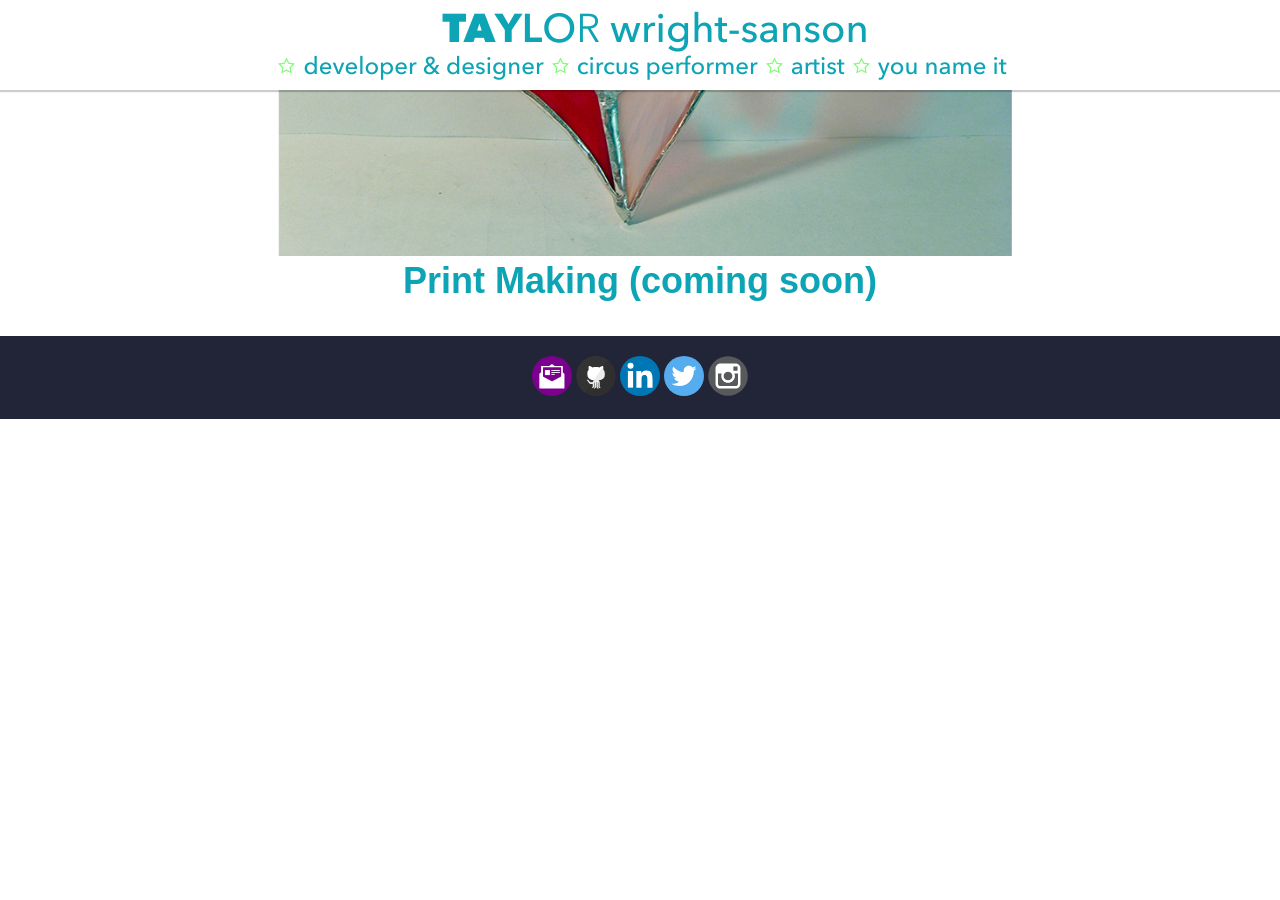
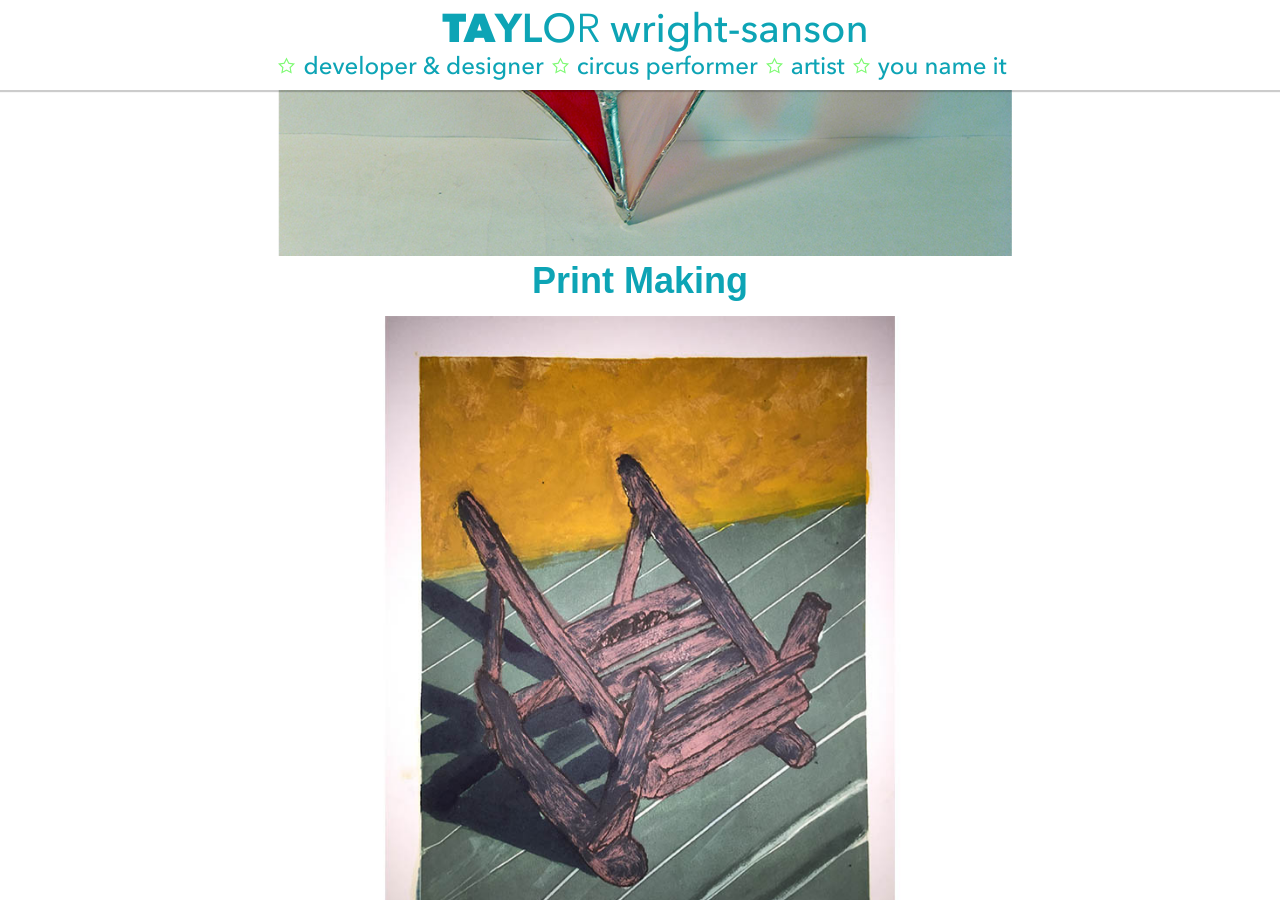
Before and after one commit to Xeaza/xeaza.github.io, a Jekyll site: the page built from artist.html, in a window 1280 px wide and 900 px high, scrolled down 1320 px. Built offline with Jekyll 4.4.1, drawn with Linux system fonts in a browser that asks for light colours; nearby versions of some CDN libraries; before the commit the page ends 1739 px from its top, so only the background shows below that.

Commit message:
Adding first print to artist page

```diff
--- a/artist.html
+++ b/artist.html
@@ -32,13 +32,10 @@
 		  <li><img src="{{ site.baseurl }}/images/art/stainedGlass/glass4.jpg" alt=""></li>
 		</ul>
 
-		<h1 class="center">Print Making (coming soon)</h1>
-		<!-- <ul class="rslides" class="snap">
-		  <li><img src="{{ site.baseurl }}/images/art/stainedGlass/glass1.jpg" alt=""></li>
-		  <li><img src="{{ site.baseurl }}/images/art/stainedGlass/glass2.jpg" alt=""></li>
-		  <li><img src="{{ site.baseurl }}/images/art/stainedGlass/glass3.jpg" alt=""></li>
-		  <li><img src="{{ site.baseurl }}/images/art/stainedGlass/glass4.jpg" alt=""></li>
-		</ul>	 -->
+		<h1 class="center">Print Making</h1>
+		<ul class="rslides" class="snap">
+		  <li><img src="{{ site.baseurl }}/images/art/printMaking/print1.jpg" alt=""></li>
+		</ul>
 		<!-- Calls the slideshow -->
 		<script>
 			$(function() {
```
Also changed, not shown: images/art/printMaking/print1.jpg (added).
